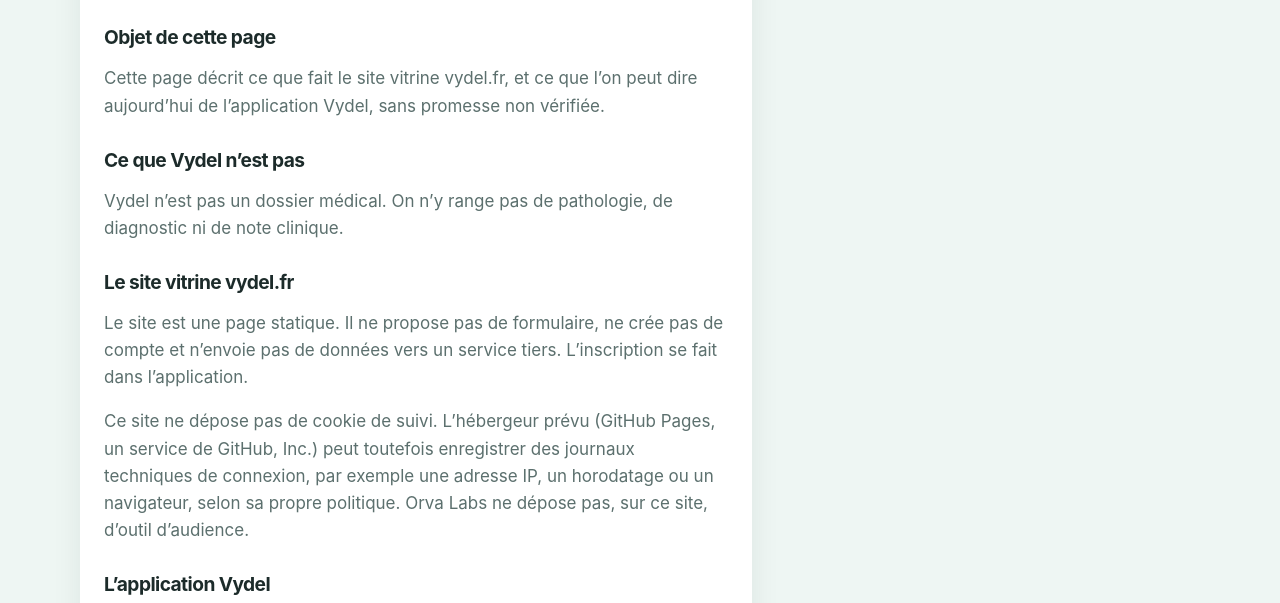
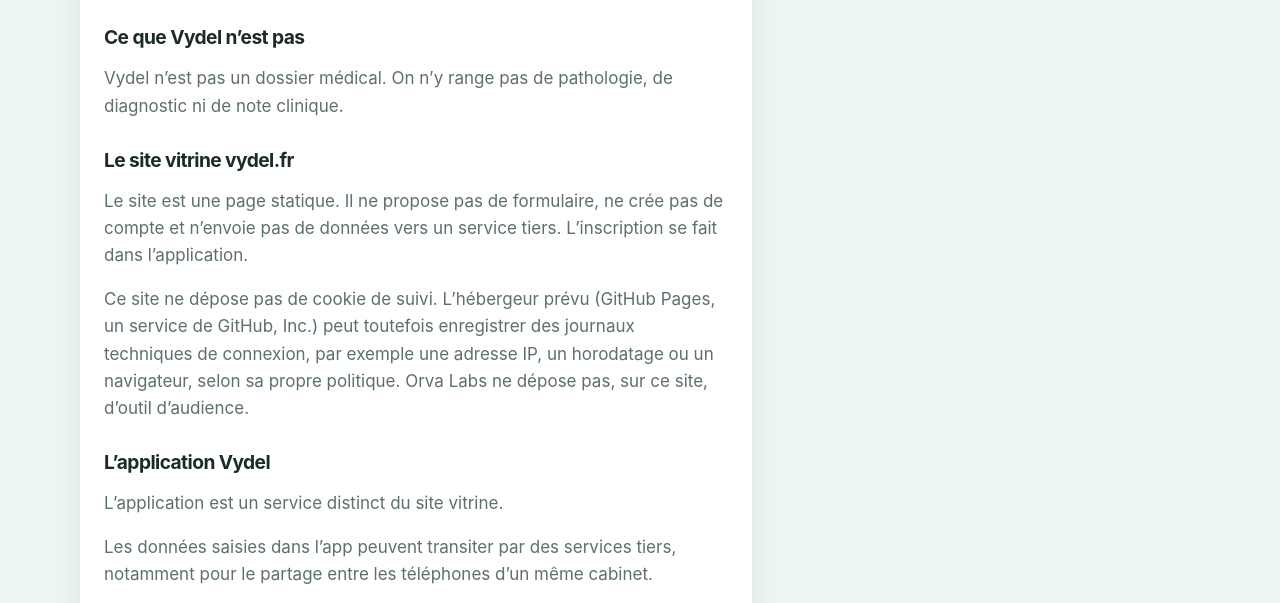
Before and after one commit to MARIONGOMEZ/vydel-site, a plain HTML site: page confidentialite.html in a window 1280 px wide. Shown: the part 188-791 px from the top of the page. Drawn offline with Linux system fonts and the light colour scheme.

Commit message:
Confidentialité : retrait du bloc « Objet de cette page »

```diff
--- a/confidentialite.html
+++ b/confidentialite.html
@@ -48,9 +48,6 @@
       <article class="legal-body">
         <h1>Confidentialité</h1>
 
-        <h2>Objet de cette page</h2>
-        <p>Cette page décrit ce que fait le site vitrine vydel.fr, et ce que l’on peut dire aujourd’hui de l’application Vydel, sans promesse non vérifiée.</p>
-
         <h2>Ce que Vydel n’est pas</h2>
         <p>Vydel n’est pas un dossier médical. On n’y range pas de pathologie, de diagnostic ni de note clinique.</p>
 
```
